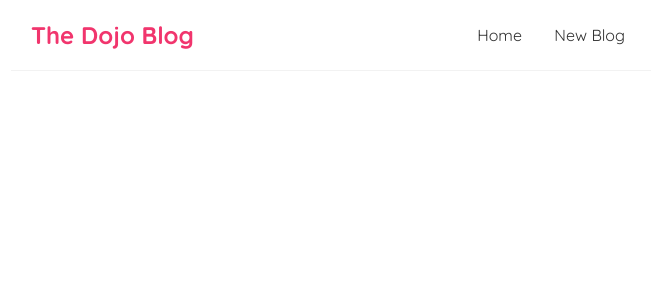
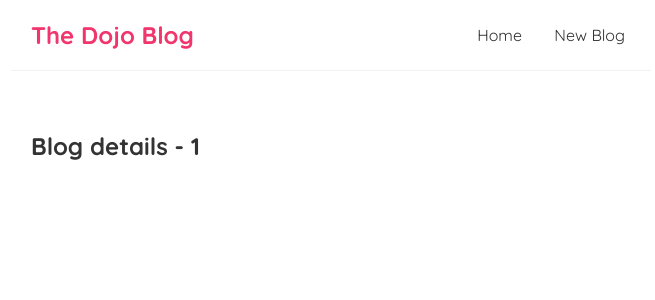
Before and after one commit to liuyuelintop/dijo-blog, a React (Create React App) app: page /blogs/1 in a window 1280 px wide. Shown: the top 300 px of the page, without its empty margins (309-964 px from the left). Built offline with nearby package versions, Linux system fonts and the light colour scheme.

Commit message:
lesson25, Route Parameters

```diff
--- a/src/App.js
+++ b/src/App.js
@@ -2,6 +2,7 @@
 import Home from './components/Home';
 import { BrowserRouter as Router, Route, Switch } from 'react-router-dom';
 import Create from './components/Create';
+import BlogDetails from './components/BlogDetails';
 function App() {
   return (
     <Router>
@@ -15,6 +16,9 @@
             <Route path='/create'>
               <Create />
             </Route>
+            <Route path='/blogs/:id'>
+              <BlogDetails />
+            </Route>
           </Switch>
         </div>
       </div>
--- /dev/null
+++ b/src/components/BlogDetails.js
@@ -0,0 +1,11 @@
+import {useParams} from 'react-router-dom';
+const BlogDetails = () => {
+    const {id} = useParams();
+    return (
+        <div className="blog-details">
+            <h2>Blog details - {id}</h2>
+        </div>
+     );
+}
+
+export default BlogDetails;
--- a/src/components/BlogList.js
+++ b/src/components/BlogList.js
@@ -1,3 +1,4 @@
+import {Link} from 'react-router-dom';
 const BlogList = ({blogs, title}) => {
     // const blogs = props.blogs;
     // const title = props.title;
@@ -8,8 +9,10 @@
         <h2>{title}</h2>
         {blogs.map(blog => (
           <div className="blog-preview" key={blog.id}>
-            <h2>{ blog.title }</h2>
-            <p>Written by {blog.author}</p>
+            <Link to = {`/blogs/${blog.id}`}>
+              <h2>{ blog.title }</h2>
+              <p>Written by {blog.author}</p>
+            </Link>
           </div>
         ))}
       </div>
--- a/src/index.css
+++ b/src/index.css
@@ -48,3 +48,6 @@
   color: #f1356d;
   margin-bottom: 8px;
 }
+.blog-preview a{
+  text-decoration: none;
+}
```
